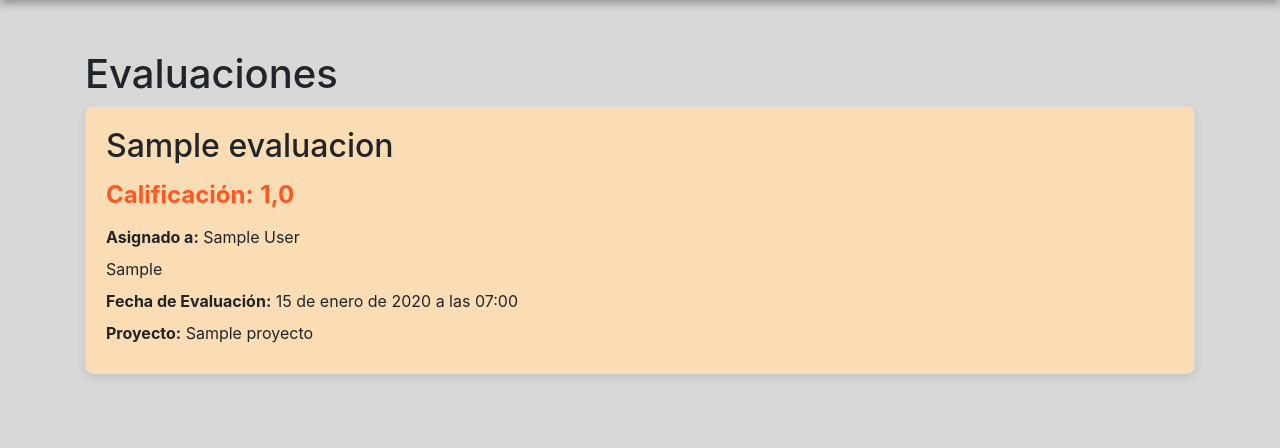
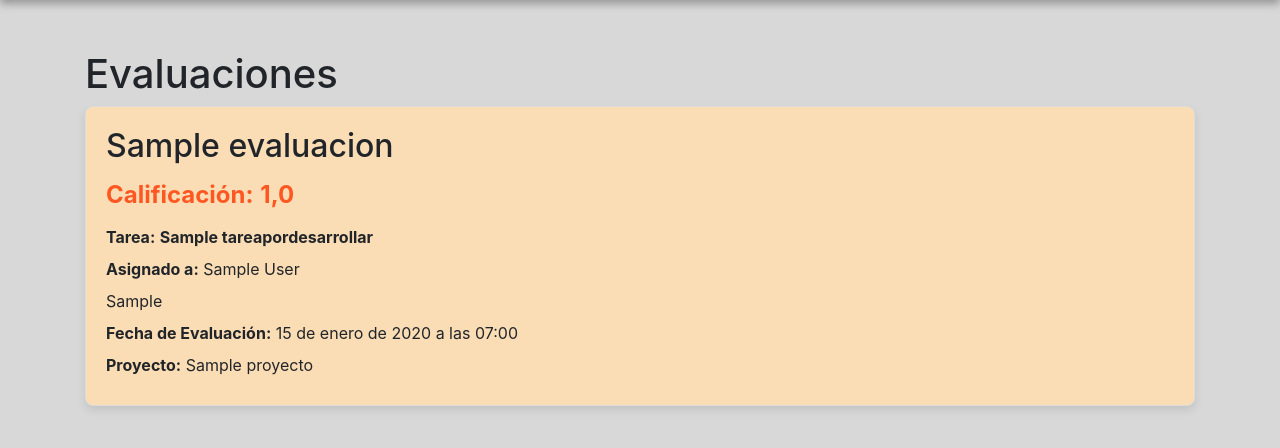
Before and after one commit to REGGDIS/reveloper, a Django app: page /reveloper/evaluaciones/ in a window 1280 px wide. Shown: the part 52-500 px from the top of the page. Run offline with Django 5.2, Linux system fonts and the light colour scheme; a user stored in the database is signed in; tables that the repository leaves empty hold one stand-in row (values such as "Sample post"); some libraries are stand-ins or nearby versions.

Commit message:
Inclusión de tareas en las evaluaciones

```diff
--- a/Reveloper/models.py
+++ b/Reveloper/models.py
@@ -71,6 +71,8 @@ class Evaluacion(models.Model):
         settings.AUTH_USER_MODEL, on_delete=models.CASCADE)
     calificacion = models.DecimalField(
         max_digits=4, decimal_places=1, null=True, blank=True)
+    tarea = models.ForeignKey('TareaPorDesarrollar',
+                              on_delete=models.CASCADE, null=True, blank=True)
 
     def __str__(self):
         return self.titulo
--- a/Reveloper/templates/evaluaciones.html
+++ b/Reveloper/templates/evaluaciones.html
@@ -10,6 +10,11 @@
             <div class="evaluation-card">
                 <h2>{{ evaluacion.titulo }}</h2>
                 <p class="calificacion"><strong>Calificación:</strong> <strong>{{ evaluacion.calificacion }}</strong></p>
+                {% if evaluacion.tarea %}
+                    <p><strong>Tarea:</strong> <strong>{{ evaluacion.tarea.titulo }}</strong></p>
+                {% else %}
+                    <p><strong>Tarea:</strong> <strong>Sin Tarea Asignada</strong></p>
+                {% endif %}
                 <p><strong>Asignado a:</strong> {{ evaluacion.usuario.first_name }} {{ evaluacion.usuario.last_name }}</p>
                 <p>{{ evaluacion.comentarios }}</p>
                 <p><strong>Fecha de Evaluación:</strong> {{ evaluacion.fecha_evaluacion }}</p>
```
Also changed, not shown: Reveloper/migrations/0008_evaluacion_tarea.py (added).
